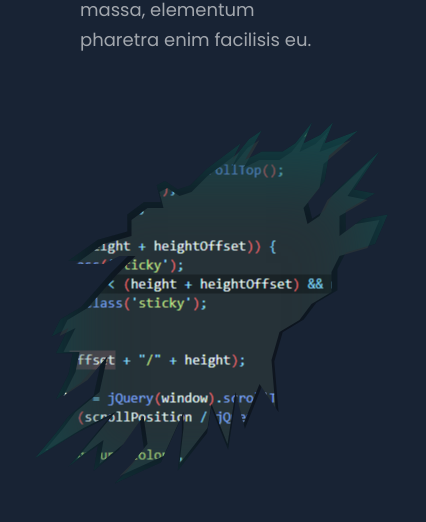
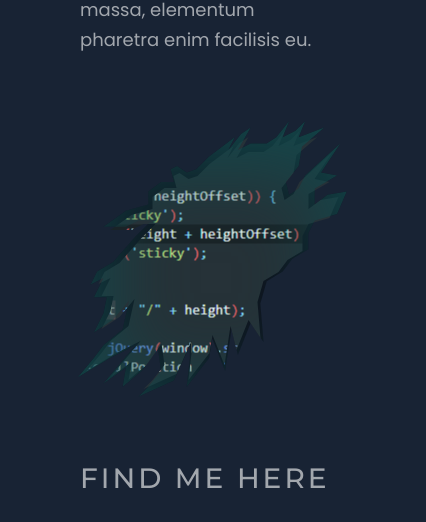
Before and after one commit to EduardWayland/eduardwayland.github.io, a website: page src/index.html in a window 390 px wide. Shown: the part 1055-1577 px from the top of the page, 426 px wide, since content can reach past the window. Drawn offline with nearby package versions, Linux system fonts and the light colour scheme; files that its build step writes are made by us from their sources.

Commit message:
Improved gash responsiveness

```diff
--- a/src/sass/modules/_header.scss
+++ b/src/sass/modules/_header.scss
@@ -133,6 +133,18 @@ header {
                 .parallax {
                     background-attachment: scroll;
                 }
+                .parallax {
+                    min-width: 300px;
+                    min-height: 300px;
+                }
+                .shadow {
+                    min-width: 320px;
+                    min-height: 320px;
+                }
+                .border {
+                    min-height: 320px;
+                    min-width: 320px;
+                }
             }
         }
         .below {
```
